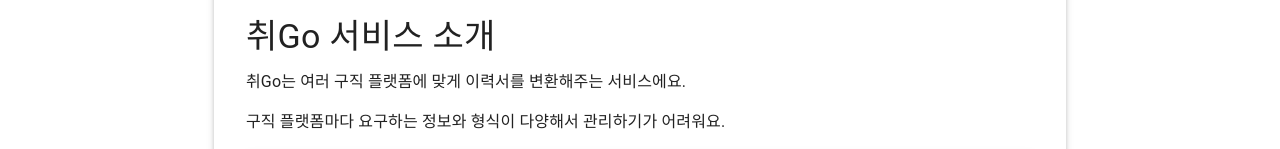
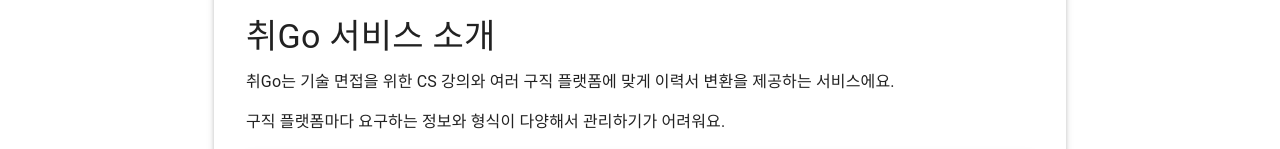
Before and after one commit to junho100/chee-go-web, a React (Create React App) app: page /service-intro in a window 1280 px wide. Shown: the part 136-285 px from the top of the page. Built offline with nearby package versions, Linux system fonts and the light colour scheme; no server answers.

Commit message:
Feat: update title

```diff
--- a/src/components/Login/Login.js
+++ b/src/components/Login/Login.js
@@ -100,7 +100,7 @@
           textAlign: "center", // 텍스트 중앙 정렬
         }}
       >
-        이력서를 구직 플랫폼에 맞게 변환해드려요!
+        취업을 도와드려요!
       </Typography>
       <Paper elevation={3} sx={{ p: 4, width: "100%", maxWidth: 400 }}>
         <Typography variant="h4" align="center" gutterBottom>
--- a/src/components/ServiceIntro/ServiceIntro.js
+++ b/src/components/ServiceIntro/ServiceIntro.js
@@ -139,7 +139,8 @@
           취Go 서비스 소개
         </Typography>
         <Typography variant="body1" paragraph>
-          취Go는 여러 구직 플랫폼에 맞게 이력서를 변환해주는 서비스에요.
+          취Go는 기술 면접을 위한 CS 강의와 여러 구직 플랫폼에 맞게 이력서
+          변환을 제공하는 서비스에요.
         </Typography>
         <Typography variant="body1" paragraph>
           구직 플랫폼마다 요구하는 정보와 형식이 다양해서 관리하기가 어려워요.
```
